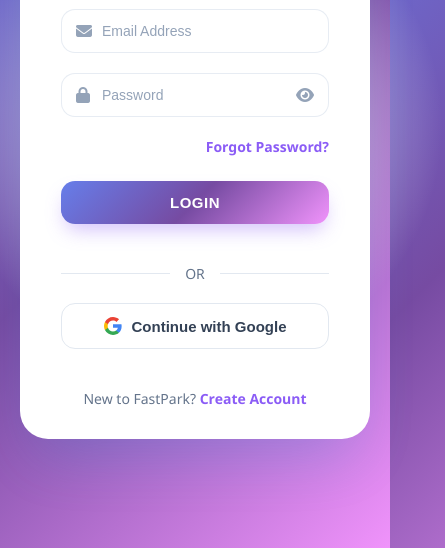
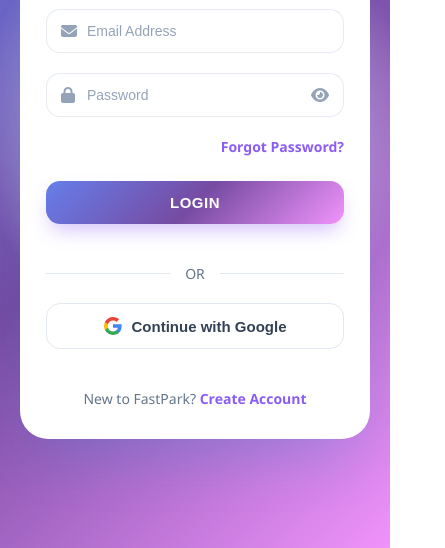
Before and after one commit to Koushik-5499/parking, a website with bundled scripts: page index.html in a window 390 px wide. Shown: the part 296-844 px from the top of the page, 445 px wide, since content can reach past the window. Built offline with nearby package versions, Linux system fonts and the light colour scheme; files whose address does not match are found by name.

Commit message:
login page perfect

```diff
--- a/index.html
+++ b/index.html
@@ -82,18 +82,24 @@
             font-size: 15px;
         }
 
+        html, body {
+            overflow-x: hidden;
+            width: 100%;
+        }
+
         body {
             background: linear-gradient(135deg, #667eea 0%, #764ba2 50%, #f093fb 100%) !important;
             color: #1e293b;
             font-family: 'Inter', 'Segoe UI', sans-serif;
             margin: 0;
-            overflow: hidden;
+            min-height: 100vh;
         }
 
         /* Ambient Glow Behind Card */
         .ambient-glow {
             position: absolute;
-            width: 500px;
+            width: 100vw;
+            max-width: 500px;
             height: 500px;
             background: radial-gradient(circle, rgba(255, 255, 255, 0.9) 0%, transparent 70%);
             top: 50%;
@@ -109,8 +115,17 @@
             box-shadow: 0 30px 60px -15px rgba(2, 132, 199, 0.2), inset 0 0 0 1px rgba(255, 255, 255, 0.5) !important;
             position: relative;
             z-index: 1;
-            padding: 30px 40px !important;
+            padding: 30px 40px;
             border-radius: 28px !important;
+        }
+
+        @media (max-width: 480px) {
+            .login-card {
+                padding: 30px 25px !important;
+            }
+            .login-form .input-group input {
+                padding: 13px 40px !important;
+            }
         }
 
         /* Custom Logo CSS */
```
Also changed, not shown: signup.html (+117 -28 lines).
